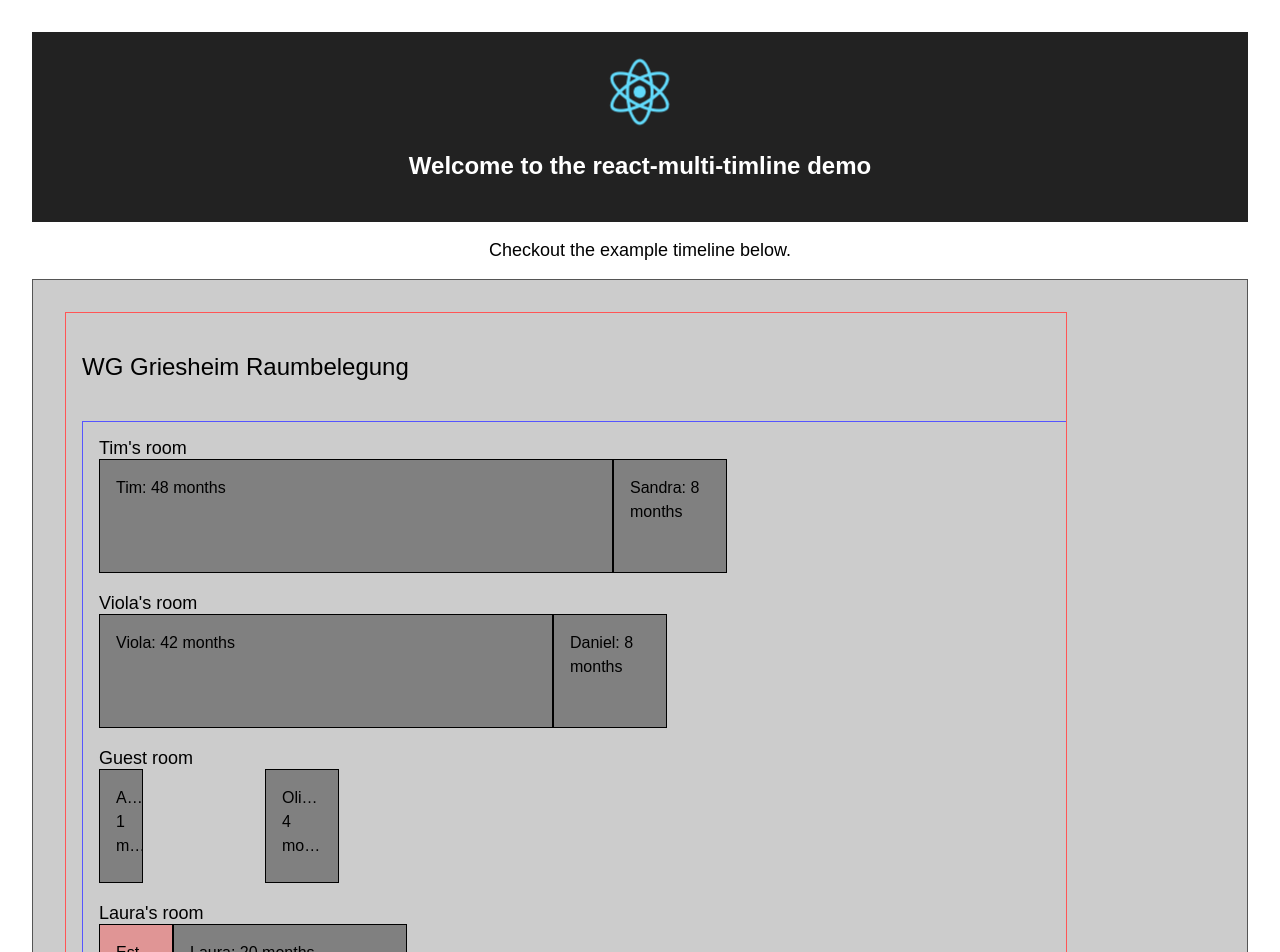
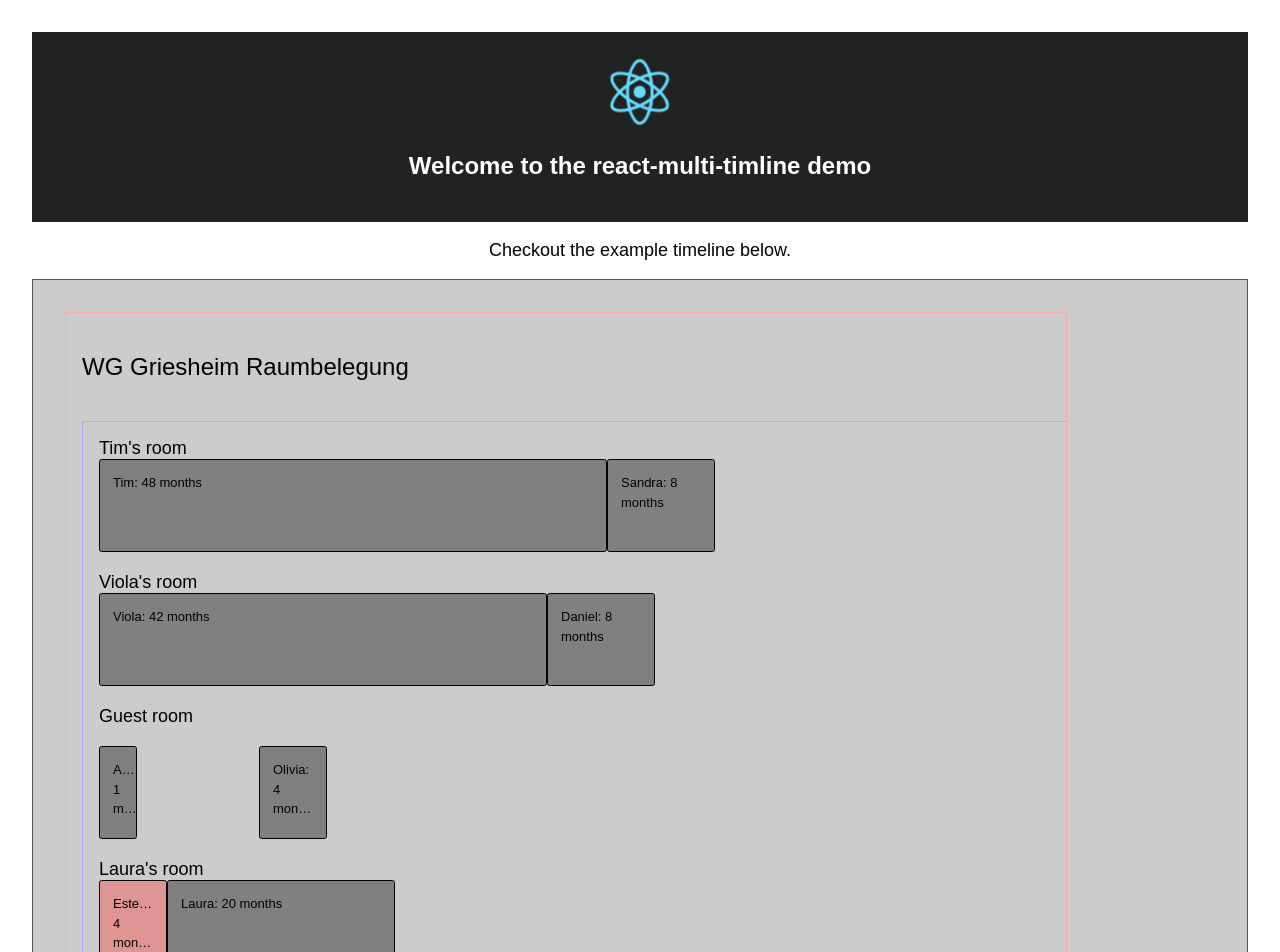
Before and after one commit to dfsp-spirit/react-multi-timeline, a React (Create React App) app: page / in a window 1280 px wide. Shown: the top 952 px of the page. Built offline with nearby package versions, Linux system fonts and the light colour scheme.

Commit message:
round corners for events

```diff
--- a/src/index.css
+++ b/src/index.css
@@ -33,7 +33,7 @@ div.timeline-title {
 }
 
 div.timeline-outer-container-fixed-width {
-    border: 1px solid #ff5555;
+    border: 1px solid #ffaaaa;
     margin: 2em;
     overflow: scroll;
     width: 1000px;
@@ -41,13 +41,14 @@ div.timeline-outer-container-fixed-width {
 }
 
 div.timeline-inner-container-scrolling {
-    border: 1px solid #5555ff;
+    border: 1px solid #aaaaff;
     margin: 1em;
     min-width: 3000px;
      box-sizing: border-box;
 }
 
 span.event {
+    font-size: small;
    border: 1px solid black;
    overflow: hidden;
    text-overflow: ellipsis;
@@ -57,6 +58,7 @@ span.event {
    padding: 1em;
    line-height: 1.5em;
    max-height: 5em;
+   border-radius: 0.2em;
 }
 
 span.timeBetweenEvents {
```
